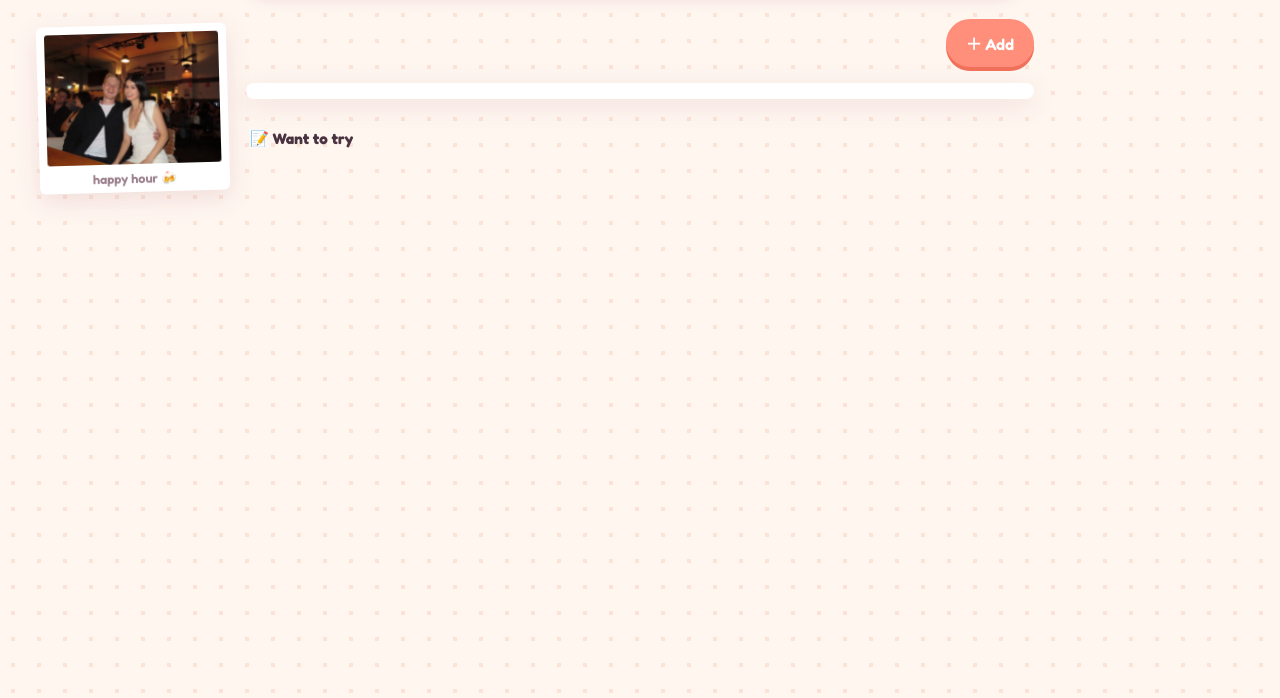
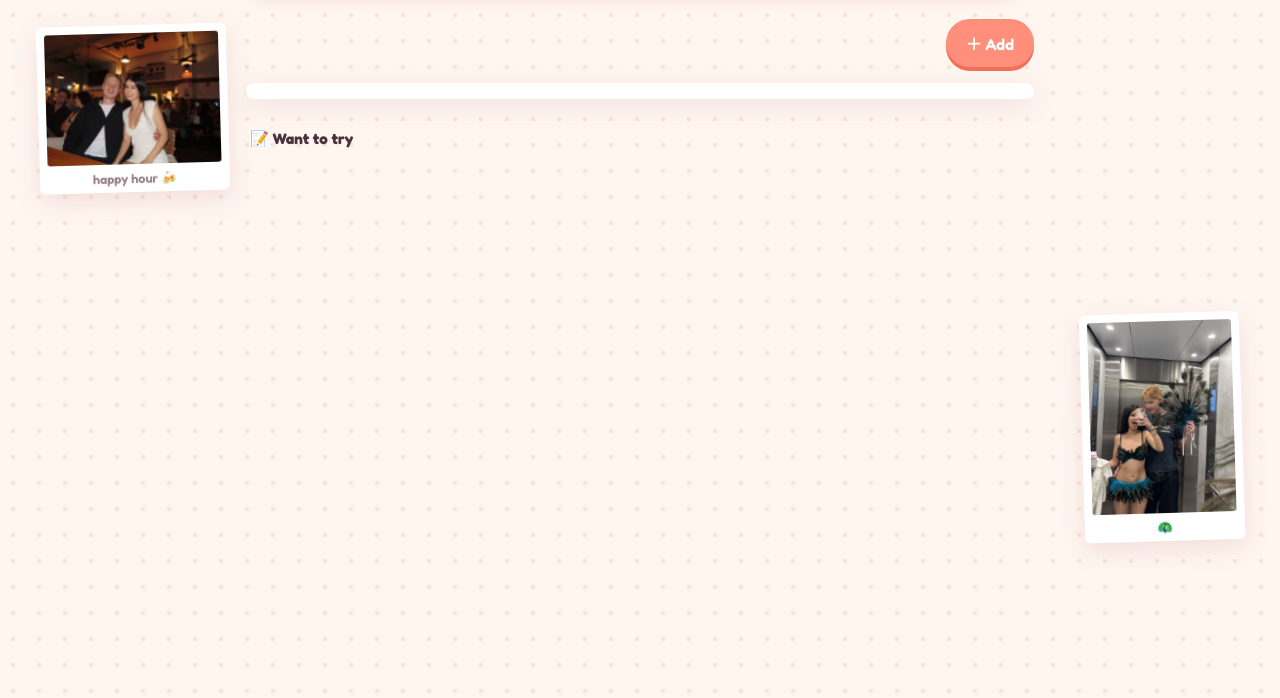
Before and after one commit to lucamilne15/dumpling-boba-index, a plain HTML site: page index.html in a window 1280 px wide. Shown: the part 102-800 px from the top of the page. Drawn offline with Linux system fonts and the light colour scheme.

Commit message:
Add elevator mirror photo; support portrait polaroids
Co-Authored-By: Claude Opus 5.5 <noreply@anthropic.com>

```diff
--- a/index.html
+++ b/index.html
@@ -90,15 +90,17 @@
     .floater { position: absolute; width: var(--w, 190px); background: #fff; padding: 8px 8px 28px; border-radius: 6px;
                box-shadow: 0 8px 24px var(--shadow); transform: rotate(var(--r)); animation: bob var(--d, 7s) ease-in-out var(--delay, 0s) infinite alternate; }
     .floater img { display: block; width: 100%; aspect-ratio: 4 / 3; object-fit: cover; border-radius: 3px; }
+    .floater.tall { --w: 160px; }
+    .floater.tall img { aspect-ratio: 3 / 4; object-position: center 60%; }
     .floater span { position: absolute; left: 0; right: 0; bottom: 6px; text-align: center; font-size: 0.8rem; font-weight: 600; color: var(--ink-mid); }
     @keyframes bob {
       from { transform: translate(0, 0) rotate(var(--r)); }
       to   { transform: translate(6px, -16px) rotate(calc(var(--r) * -0.4)); }
     }
     @media (prefers-reduced-motion: reduce) { .floater { animation: none; } }
-    @media (max-width: 1100px) { .floater { --w: 130px; opacity: 0.9; } }
+    @media (max-width: 1100px) { .floater { --w: 130px; opacity: 0.9; } .floater.tall { --w: 110px; } }
     @media (max-width: 560px)  {
-      .floater { --w: 100px; padding: 5px 5px 18px; opacity: 0.6; }
+      .floater, .floater.tall { --w: 100px; padding: 5px 5px 18px; opacity: 0.6; }
       .floater span { display: none; }
       .floater[data-side="left"]  { margin-left: -56px; }   /* peek in from the screen edge */
       .floater[data-side="right"] { margin-right: -56px; }
@@ -430,6 +432,7 @@
   /* ---- Floating photos: drop a file in floaters/ and add a line here ---- */
   const FLOATERS = [
     { src: 'floaters/pub-night.jpg', caption: 'happy hour 🍻' },
+    { src: 'floaters/elevator-mirror.jpg', caption: '🦚', tall: true },   // tall: portrait photo
   ];
   // Spots in the side margins, used in order (photos past the last spot wrap round with an offset)
   const FLOAT_SLOTS = [
@@ -444,7 +447,7 @@
     const slot = FLOAT_SLOTS[i % FLOAT_SLOTS.length];
     const side = slot.left ? `left:${slot.left}` : `right:${slot.right}`;
     const top = `calc(${slot.top} + ${Math.floor(i / FLOAT_SLOTS.length) * 9}%)`;
-    return `<div class="floater" data-side="${slot.left ? 'left' : 'right'}" style="${side};top:${top};--r:${slot.r}deg;--d:${6 + (i % 3) * 1.5}s;--delay:-${i * 1.3}s">
+    return `<div class="floater${f.tall ? ' tall' : ''}" data-side="${slot.left ? 'left' : 'right'}" style="${side};top:${top};--r:${slot.r}deg;--d:${6 + (i % 3) * 1.5}s;--delay:-${i * 1.3}s">
       <img src="${f.src}" alt="" loading="lazy">${f.caption ? `<span>${f.caption}</span>` : ''}</div>`;
   }).join('');
 
```
Also changed, not shown: floaters/elevator-mirror.jpg (added).
